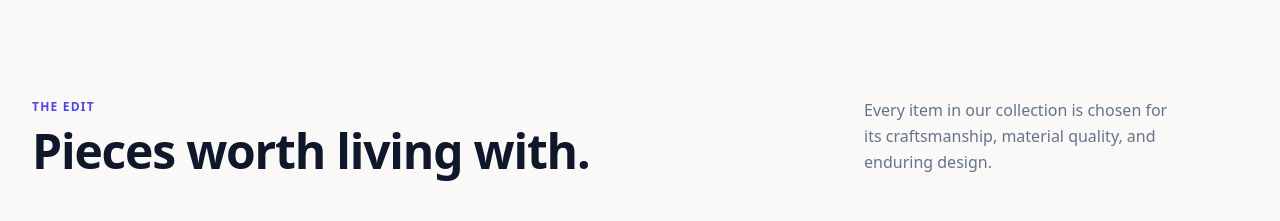
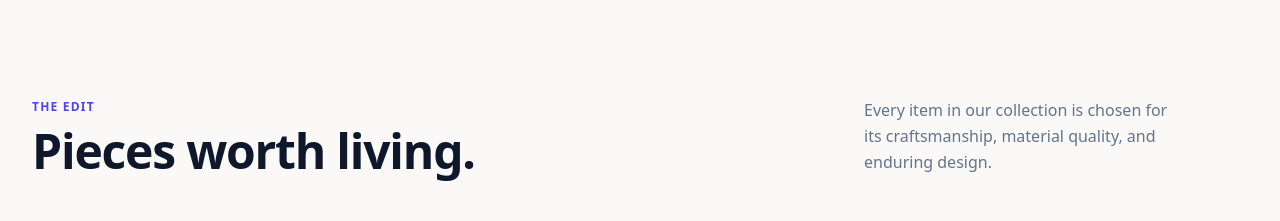
Before and after one commit to ranaasad01/atomic-create-an-e-commerce-landing-page-with-p-e2d8292e, a Next.js app: page / in a window 1280 px wide. Shown: the part 1120-1341 px from the top of the page. Built offline with nearby package versions, Linux system fonts and the light colour scheme; a web font is replaced by a local one.

Commit message:
refactor(page): update product section heading text
Change heading from "Pieces worth living with." to "Pieces worth living." to simplify the messaging in the products section.

```diff
--- a/app/page.tsx
+++ b/app/page.tsx
@@ -466,7 +466,7 @@ export default function HomePage() {
                 variants={fadeInUp}
                 className="font-playfair text-4xl md:text-5xl font-bold text-slate-900 tracking-tight text-balance"
               >
-                Pieces worth living with.
+                Pieces worth living.
               </motion.h2>
             </div>
             <motion.p
```
Also changed, not shown: 2 other files (tests, documents, lock files or other folders).
